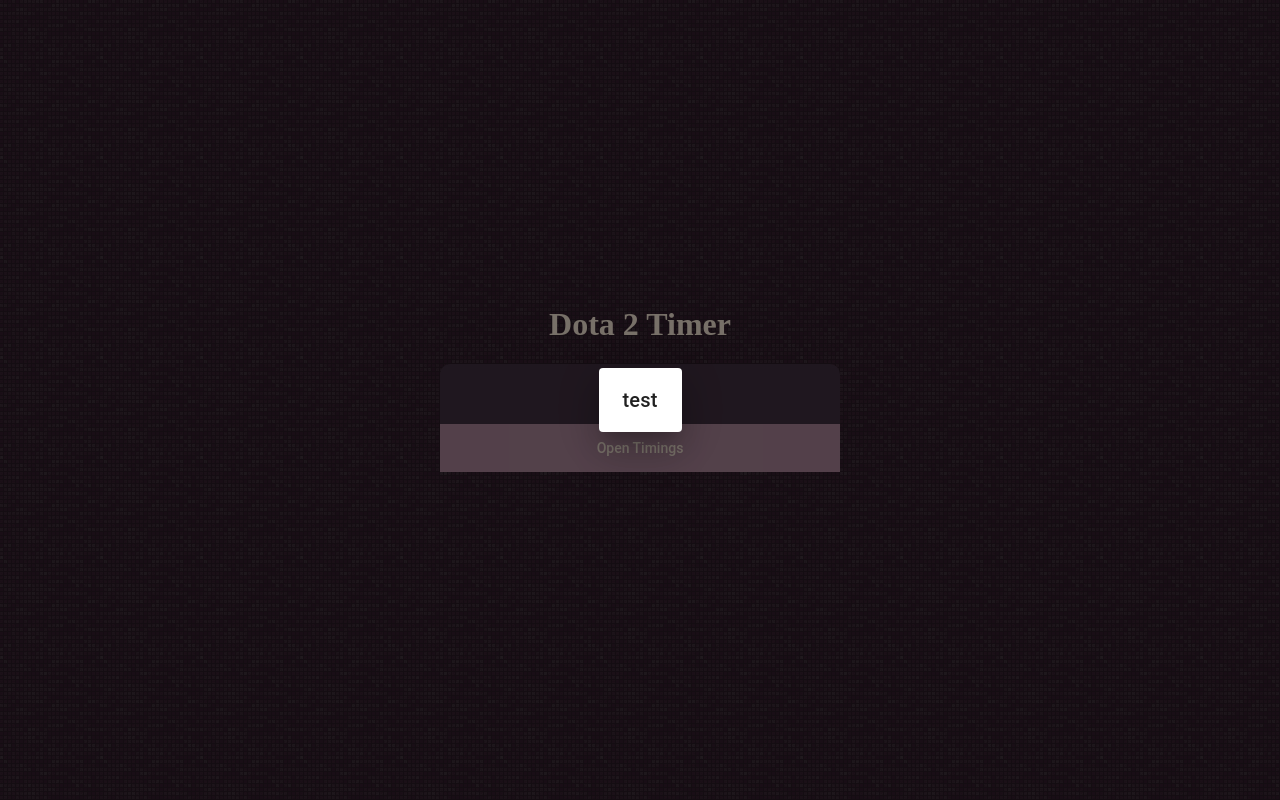
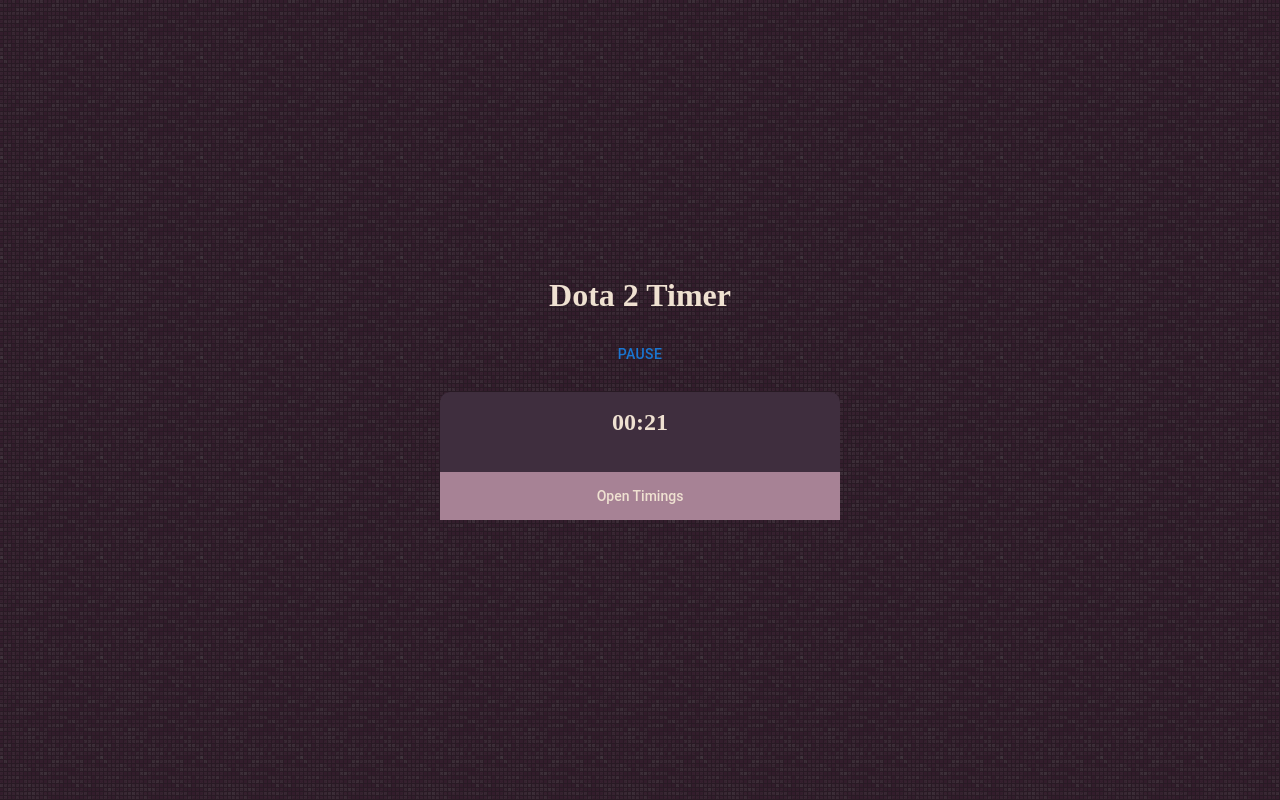
Before and after one commit to Witalka-Shelby/dota-app, a React (Create React App) app: page / in a window 1280 px wide. Built offline with nearby package versions, Linux system fonts and the light colour scheme.

Commit message:
timer min and sec fixxed

```diff
--- a/src/App.js
+++ b/src/App.js
@@ -1,33 +1,64 @@
-import React from "react";
+import { useState, useEffect } from "react";
 import logo from "./logo.svg";
 import "./App.css";
-import Timer from "./components/Timer";
-import TimingsList from "./components/TimingsList";
-import RuneAlert from "./components/RuneAlert";
 import Button from "@mui/material/Button";
+import Card from "./components/Card";
 
 function App() {
-  const [expand, setExpand] = React.useState(false);
-  const [count, setCount] = React.useState(0);
+  const [expand, setExpand] = useState(false);
+  const [count, setCount] = useState(0);
+  const [rune, setRune] = useState(false);
+  let [runeMessage, setRuneMessage] = useState("");
+  const [pause, setPause] = useState(false);
 
-  const [rune, setRune] = React.useState(false);
-
-  React.useEffect(() => {
+  useEffect(() => {
     //Implementing the setInterval method
     const interval = setInterval(() => {
-      setCount(count + 1);
-      if (count % 10 === 0) {
+      let message = "";
+
+      // Bounty 3 min
+      if (count % 180 === 0) {
+        message += "Bounty \n";
+        if (count >= 60) {
+          message += "Lotus \n";
+        }
         setRune(true);
-      } else {
-        console.log("rune off");
+        setTimeout(() => setRune(false), 5000);
       }
-    }, 1000);
+      // Power 2 min
+      if (count % 120 === 0) {
+        if (count > 60) {
+          if (count < 300) {
+            message += "Water \n";
+          } else {
+            message += "Power \n";
+          }
+          setRune(true);
+          setTimeout(() => setRune(false), 5000);
+        }
+      }
+
+      if (message !== "") {
+        setRuneMessage(message);
+      }
+
+      if (!pause) {
+        setCount(count + 1);
+      }
+    }, 250);
 
     //Clearing the interval
     return () => clearInterval(interval);
   }, [count, rune]);
 
-  function handleClick() {
+  function handleClick(event) {
+    console.log(event);
+    if (event !== undefined) {
+      setPause((prevVal) => {
+        console.log(prevVal);
+        return !prevVal;
+      });
+    }
     setExpand((prevState) => {
       return !prevState;
     });
@@ -35,21 +66,14 @@
   return (
     <div className="App">
       <h1 className="title">Dota 2 Timer</h1>
-      <div
-        className="card"
-        style={expand ? { height: "600px" } : { height: "100px" }}
-      >
-        <div className="timer">
-          <Timer time={count} />
-        </div>
-        <div className="timings">
-          <TimingsList toggleCard={handleClick} expandCard={expand} />
-        </div>
-        <div>
-          {/* <Button onClick={handleClickOpen}>Test</Button> */}
-          <RuneAlert runeTrigger={rune} changeRune={setRune} text={"test"} />
-        </div>
-      </div>
+      <Button onClick={handleClick}>pause</Button>
+      <Card
+        expand={expand}
+        handleClick={handleClick}
+        rune={rune}
+        runeMessage={runeMessage}
+        count={count}
+      />
     </div>
   );
 }
--- /dev/null
+++ b/src/components/Card.jsx
@@ -0,0 +1,22 @@
+import Timer from "./Timer";
+import TimingsList from "./TimingsList";
+import RuneAlert from "./RuneAlert";
+
+export default function Card({
+  expand,
+  handleClick,
+  rune,
+  runeMessage,
+  count,
+}) {
+  return (
+    <div
+      className="card"
+      style={expand ? { height: "600px" } : { height: "100px" }}
+    >
+      <Timer time={count} />
+      <TimingsList toggleCard={handleClick} expandCard={expand} />
+      <RuneAlert runeTrigger={rune} text={runeMessage} />
+    </div>
+  );
+}
--- a/src/components/RuneAlert.jsx
+++ b/src/components/RuneAlert.jsx
@@ -2,36 +2,11 @@
 import Dialog from "@mui/material/Dialog";
 import DialogTitle from "@mui/material/DialogTitle";
 
-export default function AlertDialogSlide({ runeTrigger, text, changeRune }) {
-  // function handleClickOpen() {
-  //   setOpen(true);
-  //   setTimeout(() => {
-  //     setOpen(false);
-  //   }, 5000);
-  // }
-
-  function turnAlertOff() {
-    setTimeout(changeRune(false), 5000);
-  }
-
-  // React.useEffect(() => {
-  //   const interval = setInterval(() => {
-  //     if (true) {
-  //       console.log("bounty");
-  //       setOpen(true);
-  //       setTimeout(() => {
-  //         setOpen(false);
-  //       }, 5000);
-  //     }
-  //   }, 10000);
-
-  //   return () => clearInterval(interval);
-  // }, []);
+export default function AlertDialogSlide({ runeTrigger, text }) {
   return (
     <div>
       <Dialog
         open={runeTrigger}
-        onLoad={turnAlertOff}
         aria-labelledby="alert-dialog-title"
         aria-describedby="alert-dialog-description"
       >
--- a/src/components/Timer.jsx
+++ b/src/components/Timer.jsx
@@ -1,7 +1,31 @@
-import React from "react";
+import { useState, useEffect } from "react";
 
-function Timer(props) {
-  return <h2>{props.time}</h2>;
+function Timer({ time }) {
+  const [min, setMin] = useState(0);
+  const [sec, setSec] = useState(0);
+
+  useEffect(() => {
+    setMin(() => {
+      let minTemp = Math.floor(time / 60);
+      if (minTemp < 10) {
+        minTemp = "0" + minTemp;
+      }
+      return minTemp;
+    });
+    setSec(() => {
+      let secTemp = time - min * 60;
+      if (secTemp < 10) {
+        secTemp = "0" + secTemp;
+      }
+      return secTemp;
+    });
+  }, [min, sec, time]);
+
+  return (
+    <h2 className="timer">
+      {min}:{sec}
+    </h2>
+  );
 }
 
 export default Timer;
--- a/src/components/TimingsList.jsx
+++ b/src/components/TimingsList.jsx
@@ -9,6 +9,7 @@
   return (
     <List
       key={"runeTimingsList"}
+      className="timings"
       sx={{ width: "100%", maxWidth: "100%" }}
       subheader={
         <ListSubheader
```
